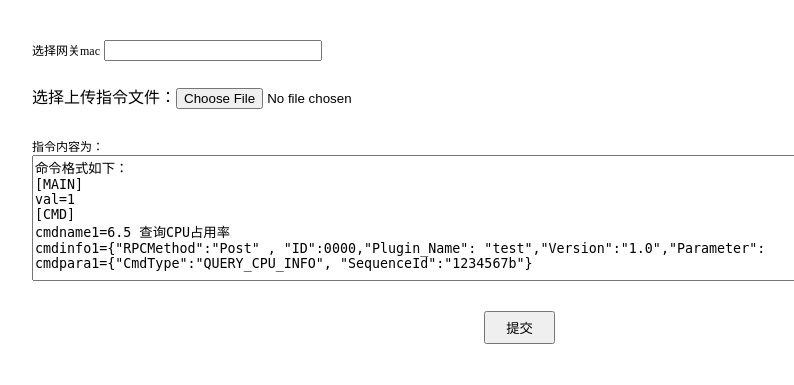
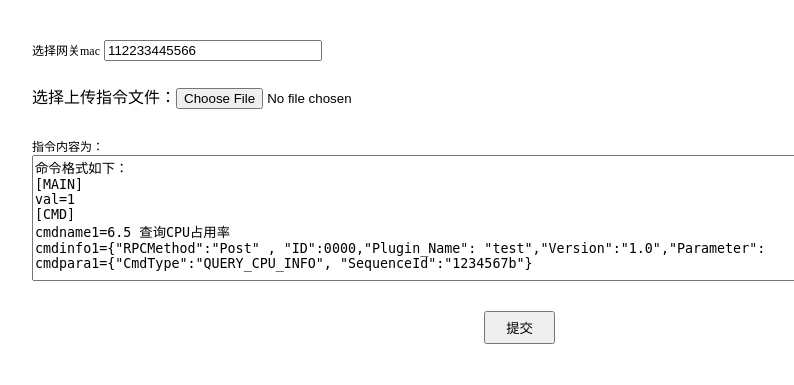
Before and after one commit to zhaojunhhu/DjangoServer, a Django app: template Web/templates/wgnlcs.html in a window 1280 px wide. Shown: the part 206-591 px from the top of the page, without its empty margins (208-1002 px from the left). Run offline with Django 3.2, Linux system fonts and the light colour scheme; the template is opened without the code that fills it, so the values that code supplies are empty.

Commit message:
#2016-7-28  查询onu查询接口后端处理部分部分，调试通过；预设web页面中mac地址输入为“112233445566”

```diff
--- a/Web/templates/ceshi.html
+++ b/Web/templates/ceshi.html
@@ -35,7 +35,7 @@
                                 <div
                                     style="padding-top: 20px; width: 400px; float: left; padding-bottom: 20px;">
                                     <span>请输入待测试网关MAC地址</span>
-                                    <input name="macAddr" id="macID" style="width: 210px;"/>
+                                    <input name="macAddr" id="macID" style="width: 210px;" maxlength="12" value="112233445566" />
                                 </div>
                             </td>
                         </tr>
--- a/Web/templates/wgnlcs.html
+++ b/Web/templates/wgnlcs.html
@@ -43,7 +43,7 @@
 							<div
 								style="padding-top: 20px; width: 400px; float: left; padding-bottom: 20px;">
 								<span>选择网关mac</span>
-								<input name="macAddr" id="macID" style="width: 210px;" />
+								<input name="macAddr" id="macID" style="width: 210px;"  maxlength="12" value="112233445566" />
 							</div>
 						</td>
 					</tr>
```
